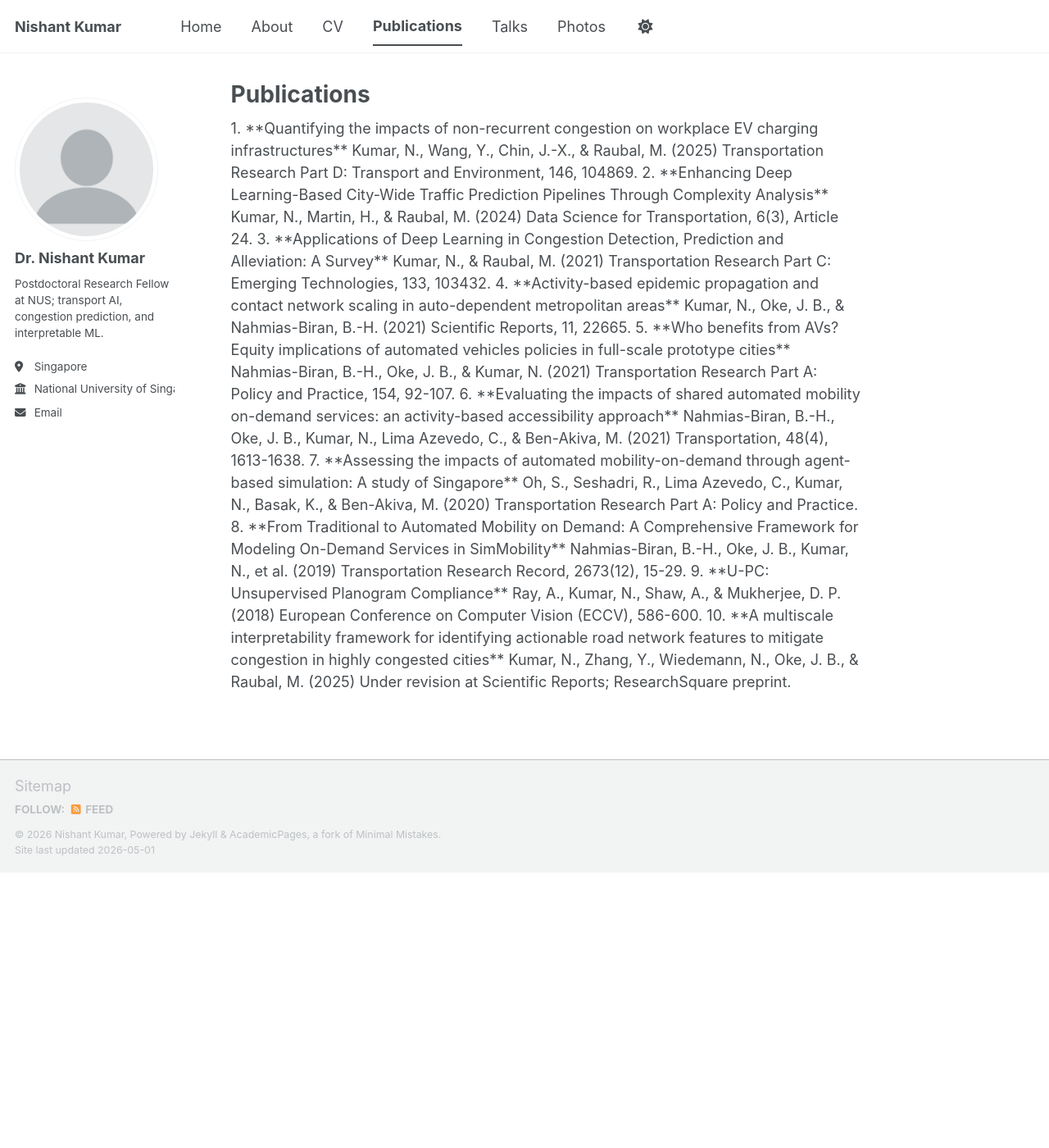
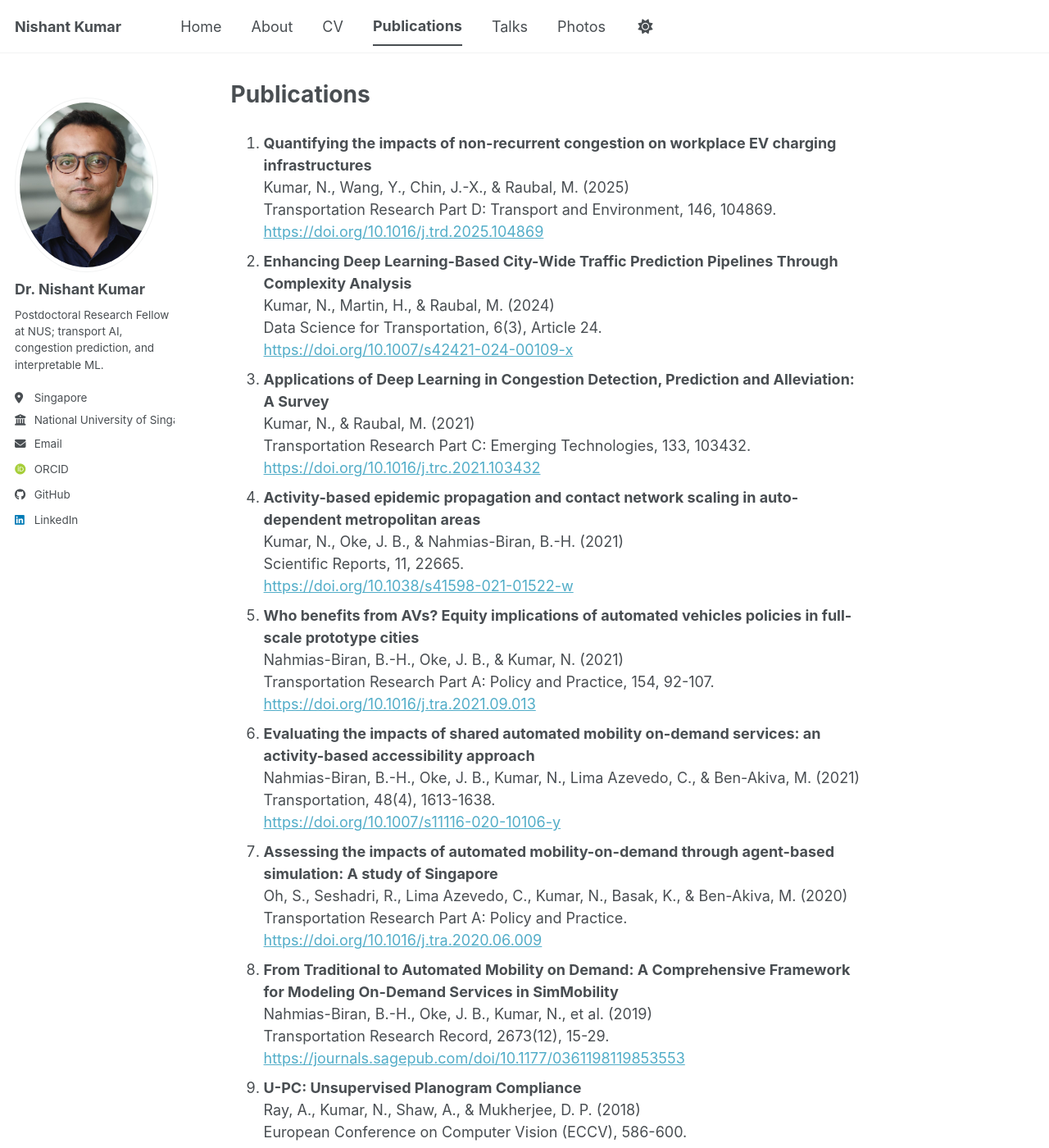
Before and after one commit to abcnishant007/abcnishant007.github.io, a Jekyll site: the page built from _pages/publications.html, in a window 1280 px wide and 1400 px high. Shown: the whole window at 82% size. Built offline with Jekyll 4.4.1, drawn with Linux system fonts in a browser that asks for light colours; some web fonts are replaced; a script bundle is joined from its source files by our own code; library files that are not in the unit come from our copies; some of the changed text lies outside the part shown.

Commit message:
cleanups

```diff
--- a/_config.yml
+++ b/_config.yml
@@ -23,7 +23,7 @@
 #               Additional customization can be done by editing /_includes/author-profile.html
 author:
   # Biographic information
-  avatar           : "profile.png"
+  avatar           : "personal_photos/ProfilePicture.jpg"
   name             : "Dr. Nishant Kumar"
   pronouns         : # example: "she/her"
   bio              : "Postdoctoral Research Fellow at NUS; transport AI, congestion prediction, and interpretable ML."
@@ -38,7 +38,7 @@
   googlescholar    :
   inspire-hep      : # URL
   impactstory      : # URL
-  orcid            :
+  orcid            : "https://orcid.org/0000-0001-9904-895X"
   semantic         : # URL
   ssrn             : # URL
   pubmed           :
@@ -51,7 +51,7 @@
   bitbucket        : # Username - Update with your username on the site
   codepen          : # Username
   dribbble         : # Username
-  github           :
+  github           : "abcnishant007"
   kaggle           : # Username
   stackoverflow    : # User number or user number and name (i.e., use "1" or "1/jeff-atwood")
 
@@ -66,7 +66,7 @@
   keybase          : # Username
   instagram        : # Username
   lastfm           : # Username
-  linkedin         :
+  linkedin         : "abcnishant007"
   mastodon         : # URL
   medium           : # URL
   pinterest        : # Username
--- a/_pages/publications.html
+++ b/_pages/publications.html
@@ -5,52 +5,65 @@ permalink: /publications/
 author_profile: true
 ---
 
-1. **Quantifying the impacts of non-recurrent congestion on workplace EV charging infrastructures**
-Kumar, N., Wang, Y., Chin, J.-X., & Raubal, M. (2025)
-Transportation Research Part D: Transport and Environment, 146, 104869.
-<https://doi.org/10.1016/j.trd.2025.104869>
-
-2. **Enhancing Deep Learning-Based City-Wide Traffic Prediction Pipelines Through Complexity Analysis**
-Kumar, N., Martin, H., & Raubal, M. (2024)
-Data Science for Transportation, 6(3), Article 24.
-<https://doi.org/10.1007/s42421-024-00109-x>
-
-3. **Applications of Deep Learning in Congestion Detection, Prediction and Alleviation: A Survey**
-Kumar, N., & Raubal, M. (2021)
-Transportation Research Part C: Emerging Technologies, 133, 103432.
-<https://doi.org/10.1016/j.trc.2021.103432>
-
-4. **Activity-based epidemic propagation and contact network scaling in auto-dependent metropolitan areas**
-Kumar, N., Oke, J. B., & Nahmias-Biran, B.-H. (2021)
-Scientific Reports, 11, 22665.
-<https://doi.org/10.1038/s41598-021-01522-w>
-
-5. **Who benefits from AVs? Equity implications of automated vehicles policies in full-scale prototype cities**
-Nahmias-Biran, B.-H., Oke, J. B., & Kumar, N. (2021)
-Transportation Research Part A: Policy and Practice, 154, 92-107.
-<https://doi.org/10.1016/j.tra.2021.09.013>
-
-6. **Evaluating the impacts of shared automated mobility on-demand services: an activity-based accessibility approach**
-Nahmias-Biran, B.-H., Oke, J. B., Kumar, N., Lima Azevedo, C., & Ben-Akiva, M. (2021)
-Transportation, 48(4), 1613-1638.
-<https://doi.org/10.1007/s11116-020-10106-y>
-
-7. **Assessing the impacts of automated mobility-on-demand through agent-based simulation: A study of Singapore**
-Oh, S., Seshadri, R., Lima Azevedo, C., Kumar, N., Basak, K., & Ben-Akiva, M. (2020)
-Transportation Research Part A: Policy and Practice.
-<https://doi.org/10.1016/j.tra.2020.06.009>
-
-8. **From Traditional to Automated Mobility on Demand: A Comprehensive Framework for Modeling On-Demand Services in SimMobility**
-Nahmias-Biran, B.-H., Oke, J. B., Kumar, N., et al. (2019)
-Transportation Research Record, 2673(12), 15-29.
-<https://journals.sagepub.com/doi/10.1177/0361198119853553>
-
-9. **U-PC: Unsupervised Planogram Compliance**
-Ray, A., Kumar, N., Shaw, A., & Mukherjee, D. P. (2018)
-European Conference on Computer Vision (ECCV), 586-600.
-<https://openaccess.thecvf.com/content_ECCV_2018/html/Archan_Ray_U-PC_Unsupervised_Planogram_ECCV_2018_paper.html>
-
-10. **A multiscale interpretability framework for identifying actionable road network features to mitigate congestion in highly congested cities**
-Kumar, N., Zhang, Y., Wiedemann, N., Oke, J. B., & Raubal, M. (2025)
-Under revision at Scientific Reports; ResearchSquare preprint.
-<https://www.researchsquare.com/article/rs-4952650/v2>
+<ol>
+  <li>
+    <strong>Quantifying the impacts of non-recurrent congestion on workplace EV charging infrastructures</strong><br />
+    Kumar, N., Wang, Y., Chin, J.-X., &amp; Raubal, M. (2025)<br />
+    Transportation Research Part D: Transport and Environment, 146, 104869.<br />
+    <a href="https://doi.org/10.1016/j.trd.2025.104869">https://doi.org/10.1016/j.trd.2025.104869</a>
+  </li>
+  <li>
+    <strong>Enhancing Deep Learning-Based City-Wide Traffic Prediction Pipelines Through Complexity Analysis</strong><br />
+    Kumar, N., Martin, H., &amp; Raubal, M. (2024)<br />
+    Data Science for Transportation, 6(3), Article 24.<br />
+    <a href="https://doi.org/10.1007/s42421-024-00109-x">https://doi.org/10.1007/s42421-024-00109-x</a>
+  </li>
+  <li>
+    <strong>Applications of Deep Learning in Congestion Detection, Prediction and Alleviation: A Survey</strong><br />
+    Kumar, N., &amp; Raubal, M. (2021)<br />
+    Transportation Research Part C: Emerging Technologies, 133, 103432.<br />
+    <a href="https://doi.org/10.1016/j.trc.2021.103432">https://doi.org/10.1016/j.trc.2021.103432</a>
+  </li>
+  <li>
+    <strong>Activity-based epidemic propagation and contact network scaling in auto-dependent metropolitan areas</strong><br />
+    Kumar, N., Oke, J. B., &amp; Nahmias-Biran, B.-H. (2021)<br />
+    Scientific Reports, 11, 22665.<br />
+    <a href="https://doi.org/10.1038/s41598-021-01522-w">https://doi.org/10.1038/s41598-021-01522-w</a>
+  </li>
+  <li>
+    <strong>Who benefits from AVs? Equity implications of automated vehicles policies in full-scale prototype cities</strong><br />
+    Nahmias-Biran, B.-H., Oke, J. B., &amp; Kumar, N. (2021)<br />
+    Transportation Research Part A: Policy and Practice, 154, 92-107.<br />
+    <a href="https://doi.org/10.1016/j.tra.2021.09.013">https://doi.org/10.1016/j.tra.2021.09.013</a>
+  </li>
+  <li>
+    <strong>Evaluating the impacts of shared automated mobility on-demand services: an activity-based accessibility approach</strong><br />
+    Nahmias-Biran, B.-H., Oke, J. B., Kumar, N., Lima Azevedo, C., &amp; Ben-Akiva, M. (2021)<br />
+    Transportation, 48(4), 1613-1638.<br />
+    <a href="https://doi.org/10.1007/s11116-020-10106-y">https://doi.org/10.1007/s11116-020-10106-y</a>
+  </li>
+  <li>
+    <strong>Assessing the impacts of automated mobility-on-demand through agent-based simulation: A study of Singapore</strong><br />
+    Oh, S., Seshadri, R., Lima Azevedo, C., Kumar, N., Basak, K., &amp; Ben-Akiva, M. (2020)<br />
+    Transportation Research Part A: Policy and Practice.<br />
+    <a href="https://doi.org/10.1016/j.tra.2020.06.009">https://doi.org/10.1016/j.tra.2020.06.009</a>
+  </li>
+  <li>
+    <strong>From Traditional to Automated Mobility on Demand: A Comprehensive Framework for Modeling On-Demand Services in SimMobility</strong><br />
+    Nahmias-Biran, B.-H., Oke, J. B., Kumar, N., et al. (2019)<br />
+    Transportation Research Record, 2673(12), 15-29.<br />
+    <a href="https://journals.sagepub.com/doi/10.1177/0361198119853553">https://journals.sagepub.com/doi/10.1177/0361198119853553</a>
+  </li>
+  <li>
+    <strong>U-PC: Unsupervised Planogram Compliance</strong><br />
+    Ray, A., Kumar, N., Shaw, A., &amp; Mukherjee, D. P. (2018)<br />
+    European Conference on Computer Vision (ECCV), 586-600.<br />
+    <a href="https://openaccess.thecvf.com/content_ECCV_2018/html/Archan_Ray_U-PC_Unsupervised_Planogram_ECCV_2018_paper.html">ECCV paper link</a>
+  </li>
+  <li>
+    <strong>A multiscale interpretability framework for identifying actionable road network features to mitigate congestion in highly congested cities</strong><br />
+    Kumar, N., Zhang, Y., Wiedemann, N., Oke, J. B., &amp; Raubal, M. (2025)<br />
+    Under revision at Scientific Reports; ResearchSquare preprint.<br />
+    <a href="https://www.researchsquare.com/article/rs-4952650/v2">https://www.researchsquare.com/article/rs-4952650/v2</a>
+  </li>
+</ol>
```
Also changed, not shown: _pages/about.md (+2 -4 lines), _pages/photos.md (+5 -6 lines), _pages/talks.html (+5 -3 lines).
